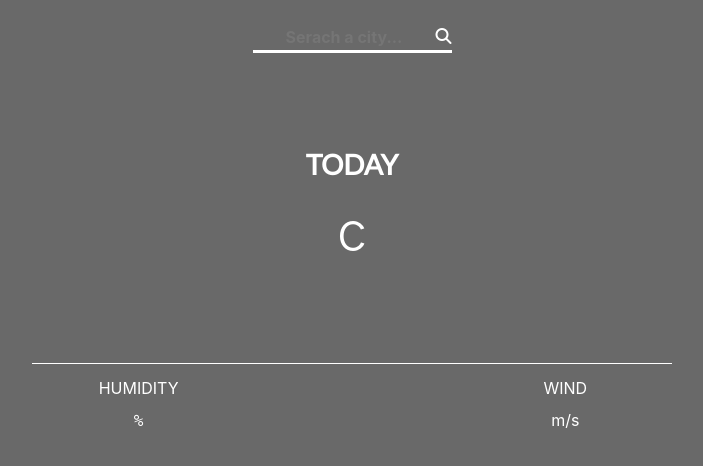
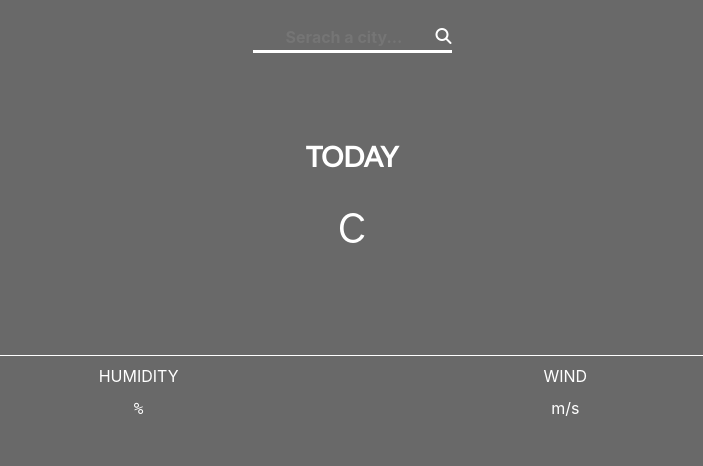
Before and after one commit to Tresor11/weather-app, a website: page dist/index.html in a window 1280 px wide. Shown: the whole page, without its empty margins (288-991 px from the left). Drawn offline with nearby package versions, Linux system fonts and the light colour scheme; no server answers.

Commit message:
ajusted the design

```diff
--- a/dist/index.html
+++ b/dist/index.html
@@ -21,13 +21,13 @@
       </div>
     </header>
     <section>
-      <h3 class=" text-center py-2 text-white"> <span id="city"></span><samp id="country"></samp></h3>
+      <h3 class=" text-center py-1 text-white"> <span id="city"></span><samp id="country"></samp></h3>
       <h3 class=" text-center py-1 text-white"><span id="today">TODAY</span>
         <br><span id="date"></span></h3>
       <h3 class=" text-center display-3 py-1 text-white"><span id="temp"></span><sup>c</sup> </h3>
       <p class=" text-center text-white "><img src="" alt="" id="img"></i></p>
-      <p class=" text-center col-6 m-auto cast py-2 text-white" id="description"></p>
-      <div class="col-8 m-auto py-2">
+      <p class=" text-center col-dm-6 col-8 m-auto cast py-2 text-white" id="description"></p>
+      <div class="col-8 m-auto py-1">
       <div class="row">
         <div class="col-12 col-md-6">
           <p class=" text-center col-8 m-auto py-1 text-white">HUMIDITY</p>
```
